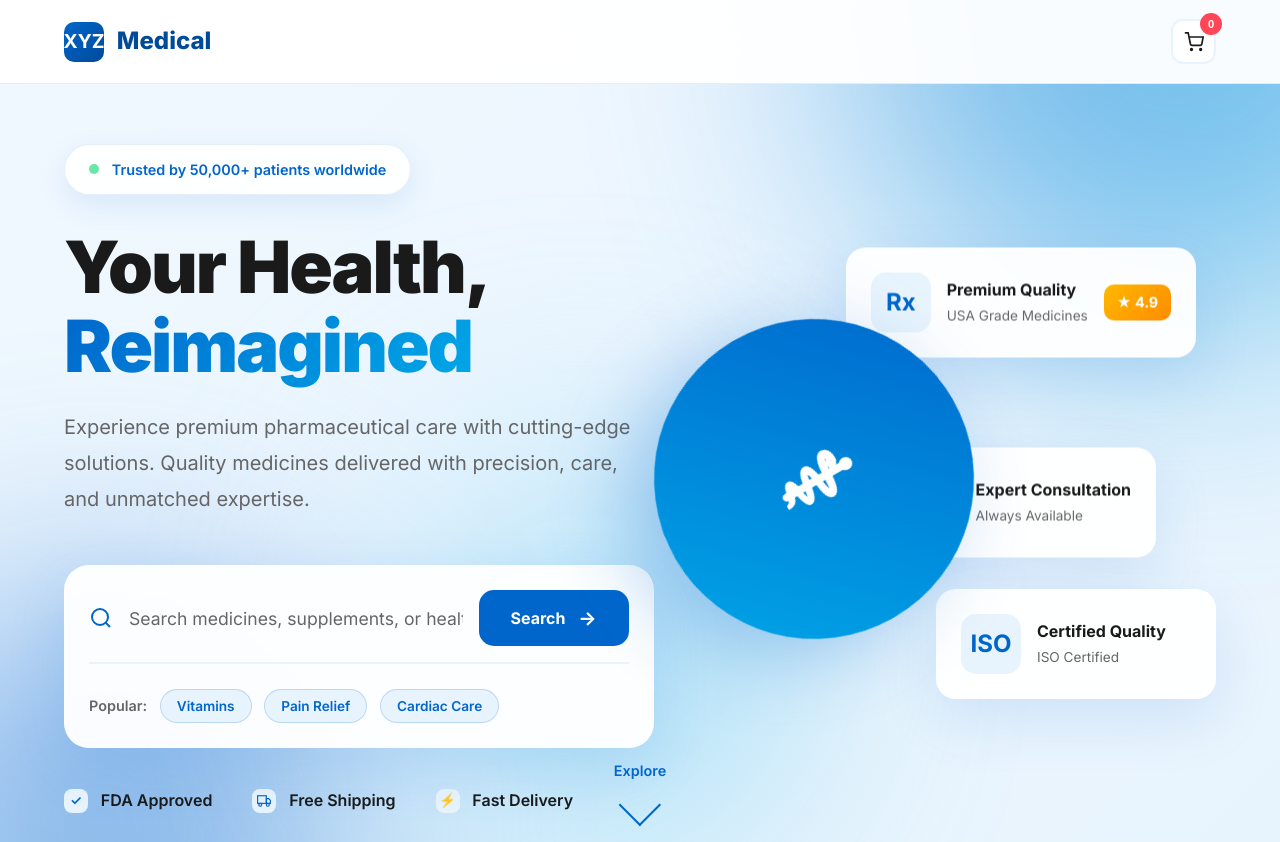
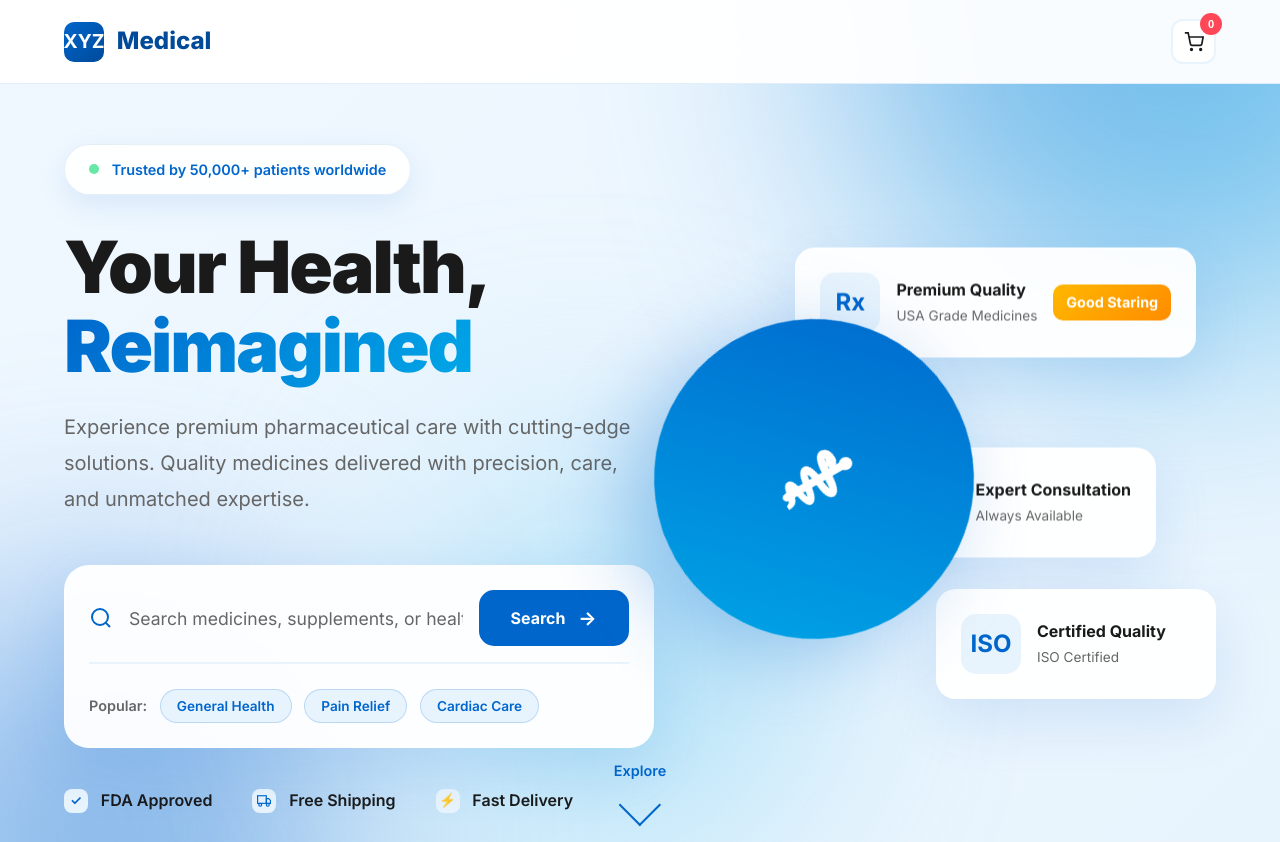
Before and after one commit to Alid3456778/Syncore_Pharmacy, a website: page public/index.html in a window 1280 px wide. Shown: the top 842 px of the page. Drawn offline with Linux system fonts and the light colour scheme; no server answers.

Commit message:
search bar update

```diff
--- a/public/index.html
+++ b/public/index.html
@@ -105,9 +105,9 @@
 
       <div class="quick-suggestions">
         <span class="suggestion-label">Popular:</span>
-        <button class="suggestion-tag">Vitamins</button>
-        <button class="suggestion-tag">Pain Relief</button>
-        <button class="suggestion-tag">Cardiac Care</button>
+        <a href="categories.html?catogeries_ID=2"><button class="suggestion-tag">General Health</button></a>
+        <a href="categories.html?catogeries_ID=3"><button class="suggestion-tag">Pain Relief</button></a>
+        <a href="categories.html?catogeries_ID=4"><button class="suggestion-tag">Cardiac Care</button></a>
       </div>
 
     </div>
@@ -145,7 +145,7 @@
                             <div class="card-title">Premium Quality</div>
                             <div class="card-desc">USA Grade Medicines</div>
                         </div>
-                        <div class="card-badge">★ 4.9</div>
+                        <div class="card-badge">Good Staring</div>
                     </div>
 
                     <div class="visual-card card-2">
```
